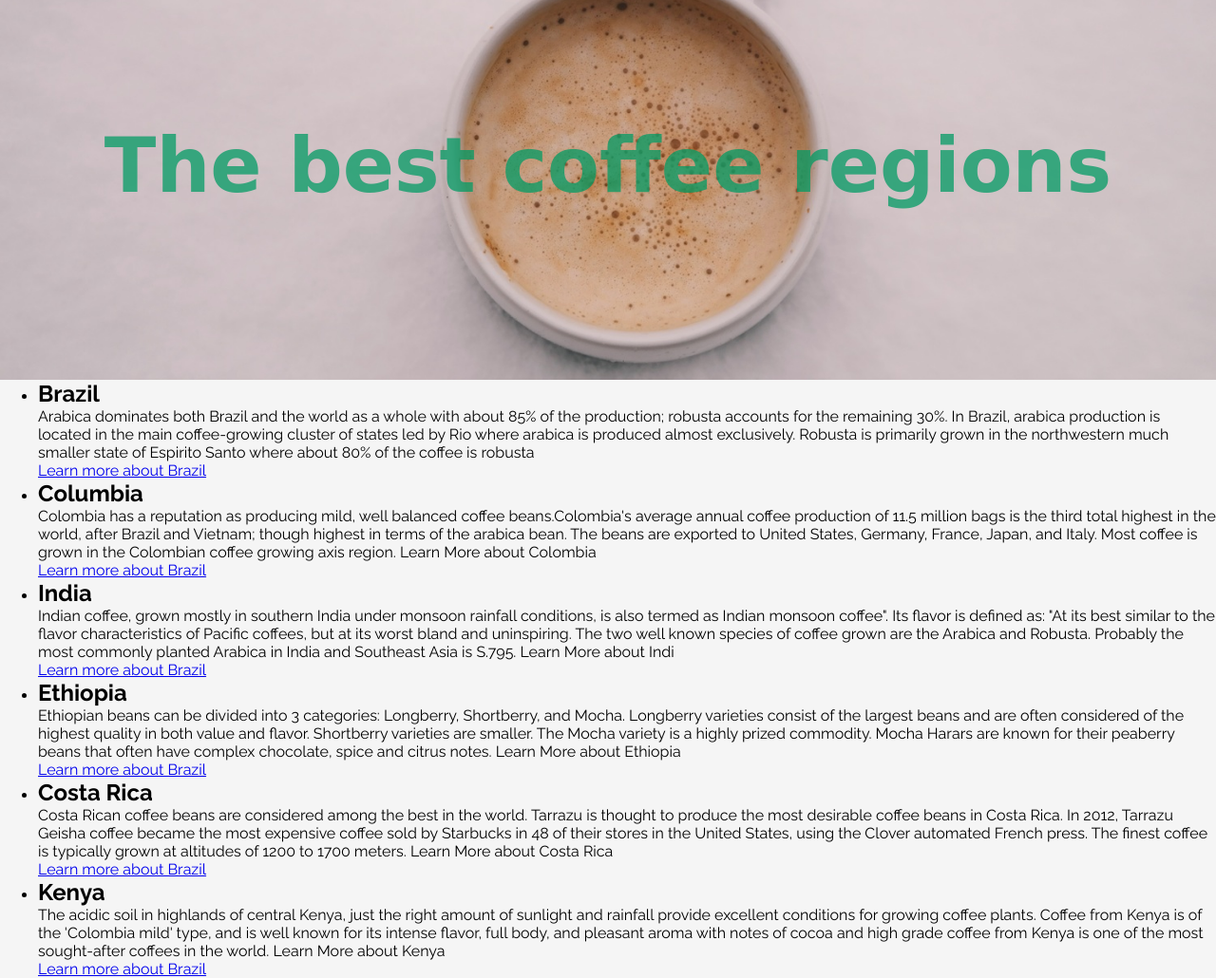
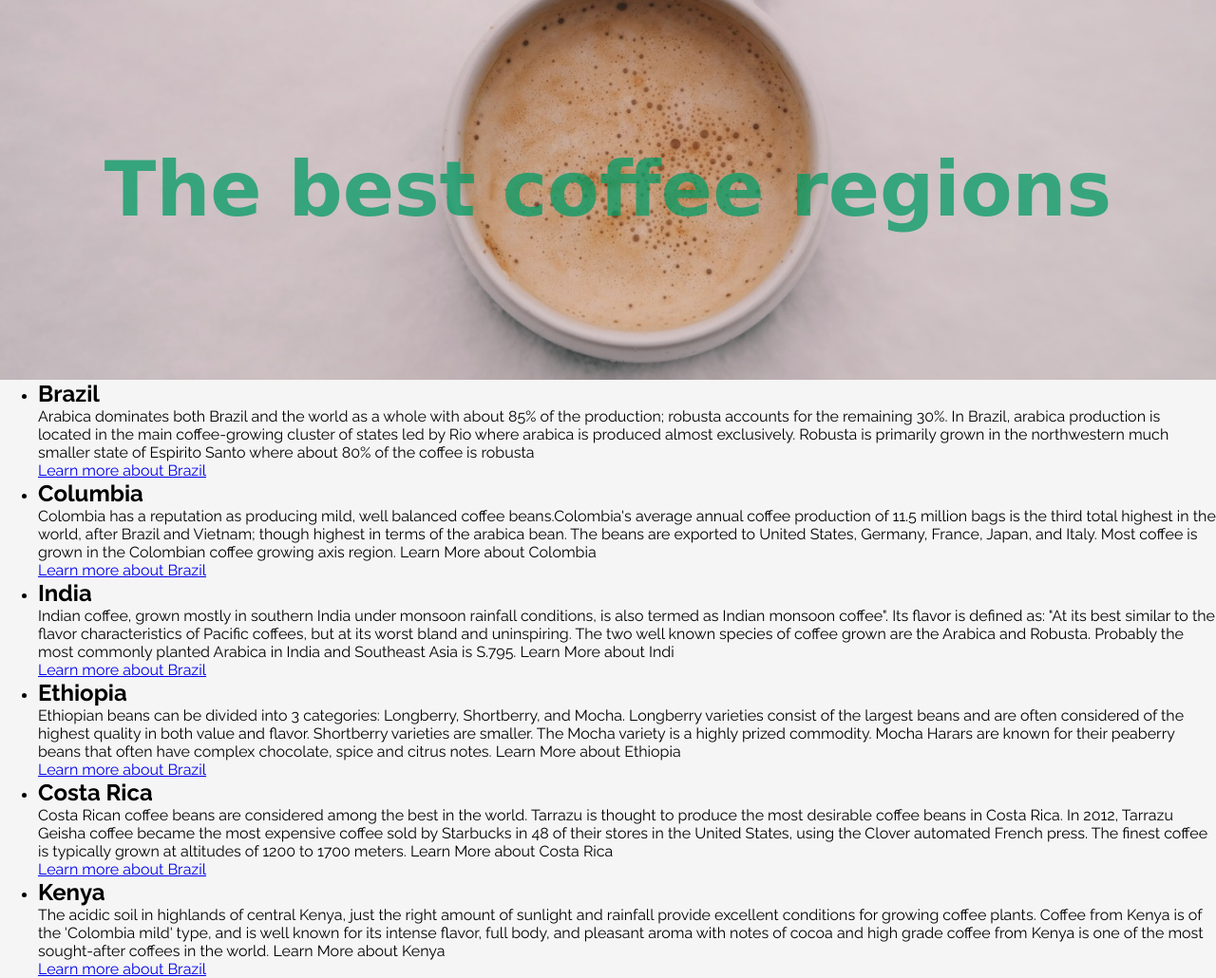
Before and after one commit to EvgeniyPusser/Coffee_regions, a website: page index.html in a window 1280 px wide. Shown: the whole page at 95% size. Drawn offline with Linux system fonts and the light colour scheme.

Commit message:
height of text equals height of container

```diff
--- a/css/style.css
+++ b/css/style.css
@@ -25,5 +25,5 @@ h1 {
     color: rgb(3, 155,100, 0.75);
     text-align: center;
     /*margin: 50px;*/
-    line-height: 350px;
+    line-height: 400px;
 }
```
